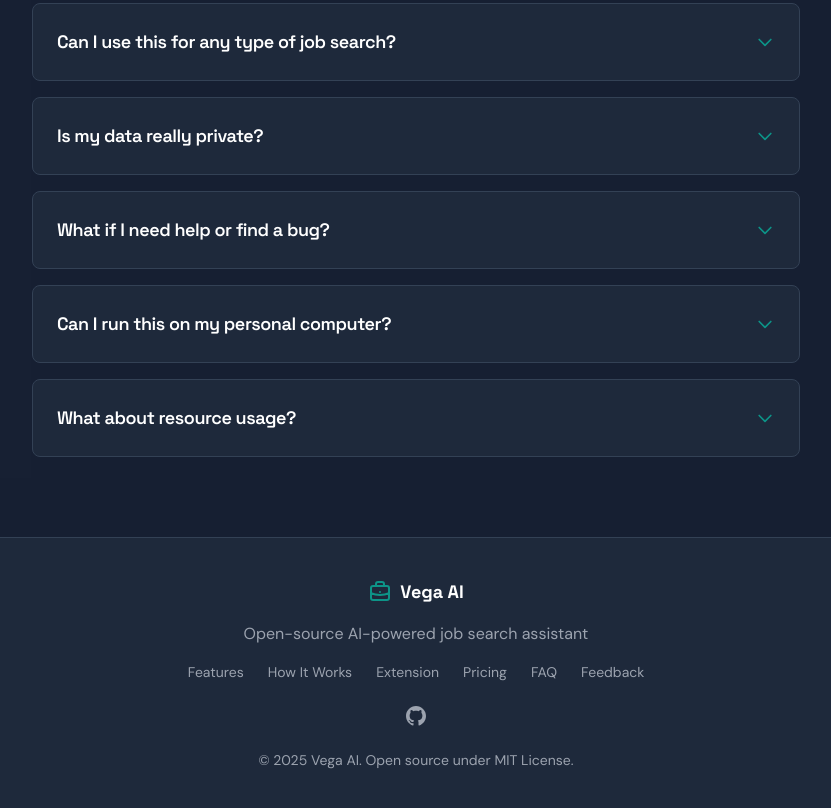
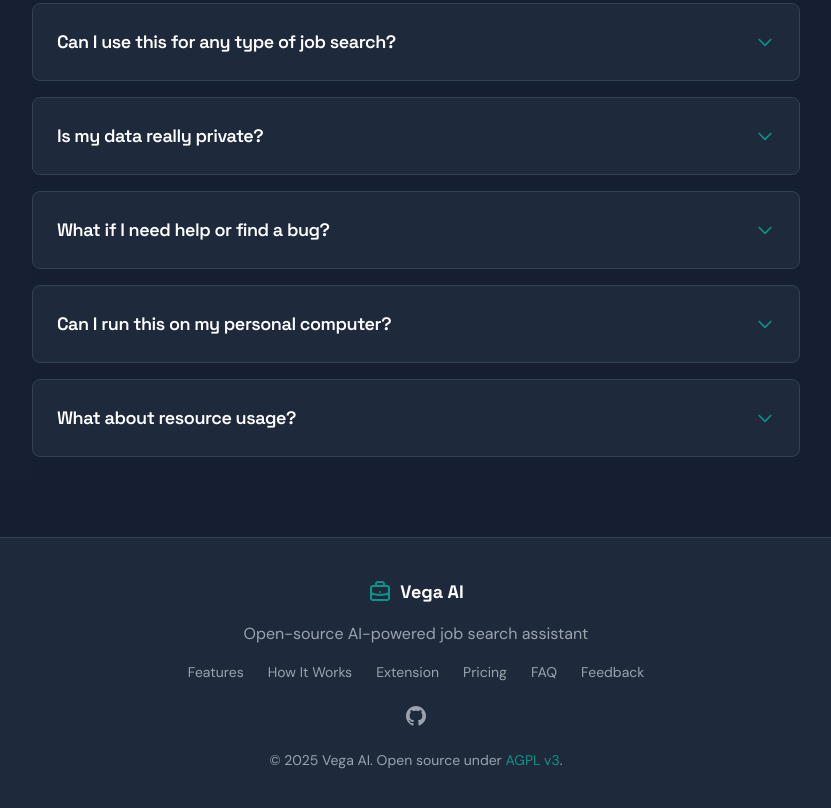
Before and after one commit to benidevo/vega-ai-landing-page, a plain HTML site: page web/index.html in a window 1280 px wide. Shown: the part 6127-6935 px from the top of the page, without its empty margins (224-1055 px from the left). Drawn offline with nearby package versions, Linux system fonts and the light colour scheme.

Commit message:
Update license reference

```diff
--- a/web/index.html
+++ b/web/index.html
@@ -1188,7 +1188,7 @@
           </a>
         </div>
         <p class="text-gray-400 text-sm">
-          &copy; <span id="current-year">2024</span> Vega AI. Open source under MIT License.
+          &copy; <span id="current-year"></span> Vega AI. Open source under <a href="https://www.gnu.org/licenses/agpl-3.0.en.html" target="_blank" class="text-primary hover:underline">AGPL v3</a>.
         </p>
       </div>
     </div>
```
